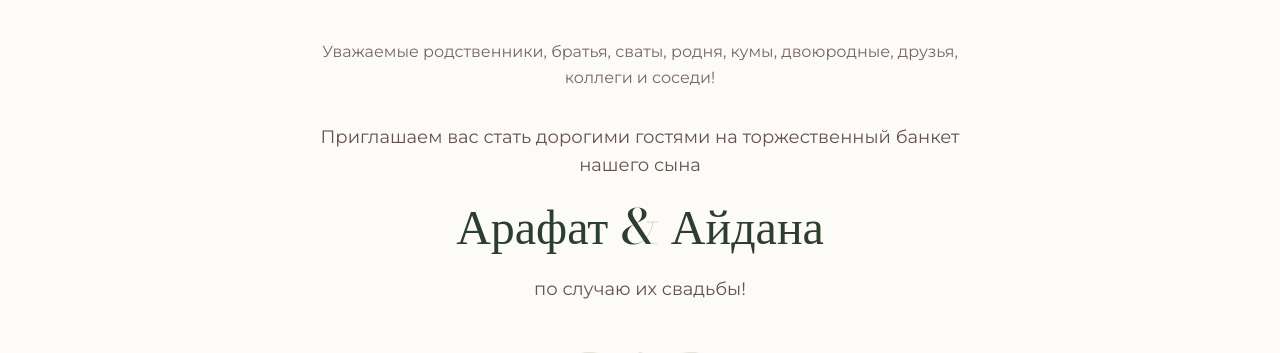
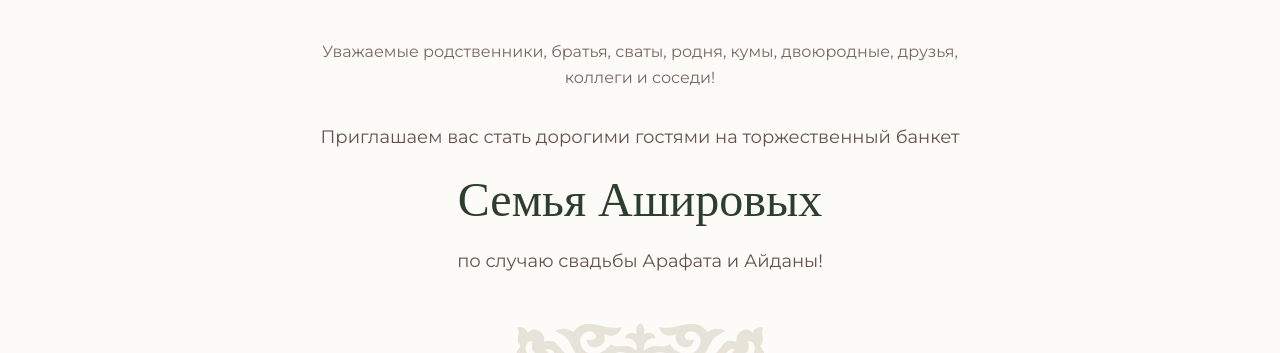
Before and after one commit to GoduZ00/arafat-aidana, a React (Vite) app: page / in a window 1280 px wide. Shown: the part 1300-1653 px from the top of the page. Built offline with nearby package versions, Linux system fonts and the light colour scheme; no server answers.

Commit message:
Update poem: Family name Ashirov

```diff
--- a/src/App.tsx
+++ b/src/App.tsx
@@ -34,9 +34,9 @@ const translations = {
     poem3: "Взявшись за руки, наша пара свила своё гнездо,",
     poem4: "И готова принять добрые благословения народа.",
     poemAddress: "Уважаемые родственники, братья, сваты, родня, кумы, двоюродные, друзья, коллеги и соседи!",
-    poemInvite: "Приглашаем вас стать дорогими гостями на торжественный банкет нашего сына",
-    poemNames: "Арафат & Айдана",
-    poemEnd: "по случаю их свадьбы!",
+    poemInvite: "Приглашаем вас стать дорогими гостями на торжественный банкет",
+    poemNames: "Семья Ашировых",
+    poemEnd: "по случаю свадьбы Арафата и Айданы!",
     guestsLabel: "С кем придёте?",
     guestsPlaceholder: "С супругом(ой), семьёй..."
   },
@@ -68,8 +68,8 @@ const translations = {
     poem3: "Қол ұстасып отау тіккен қос ботам,",
     poem4: "Көпшіліктің ақ батасын алмақшы.",
     poemAddress: "Құрметті ағайын-туыс, бауырлар, құда-жекжат, нағашы-жиен, бөлелер, дос-жарандар, әріптестер мен көршілер!",
-    poemInvite: "Сіздерді балаларымыздың үйлену тойына арналған салтанатты ақ дастарханымыздың қадірлі қонағы болуға шақырамыз!",
-    poemNames: "Арафат & Айдана",
+    poemInvite: "Сіздерді Арафат пен Айдананың некелесу тойына арналған мерекелік дастарқанымыздың қадірлі қонағы болуға шақырамыз!",
+    poemNames: "Әшіровтар отбасы",
     poemEnd: "",
     guestsLabel: "Кіммен келесіз?",
     guestsPlaceholder: "Жұбаймен, отбасымен..."
@@ -102,9 +102,9 @@ const translations = {
     poem3: "Hand in hand, our pair has built their home,",
     poem4: "And is ready to receive the good blessings of the people.",
     poemAddress: "Dear relatives, brothers, in-laws, godparents, cousins, friends, colleagues, and neighbors!",
-    poemInvite: "We invite you to be honored guests at the celebration of our children",
-    poemNames: "Arafat & Aidana",
-    poemEnd: "on the occasion of their wedding!",
+    poemInvite: "We invite you to be honored guests at the celebration",
+    poemNames: "The Ashirov Family",
+    poemEnd: "on the occasion of Arafat & Aidana's wedding!",
     guestsLabel: "Who are you coming with?",
     guestsPlaceholder: "With spouse, family..."
   }
```
